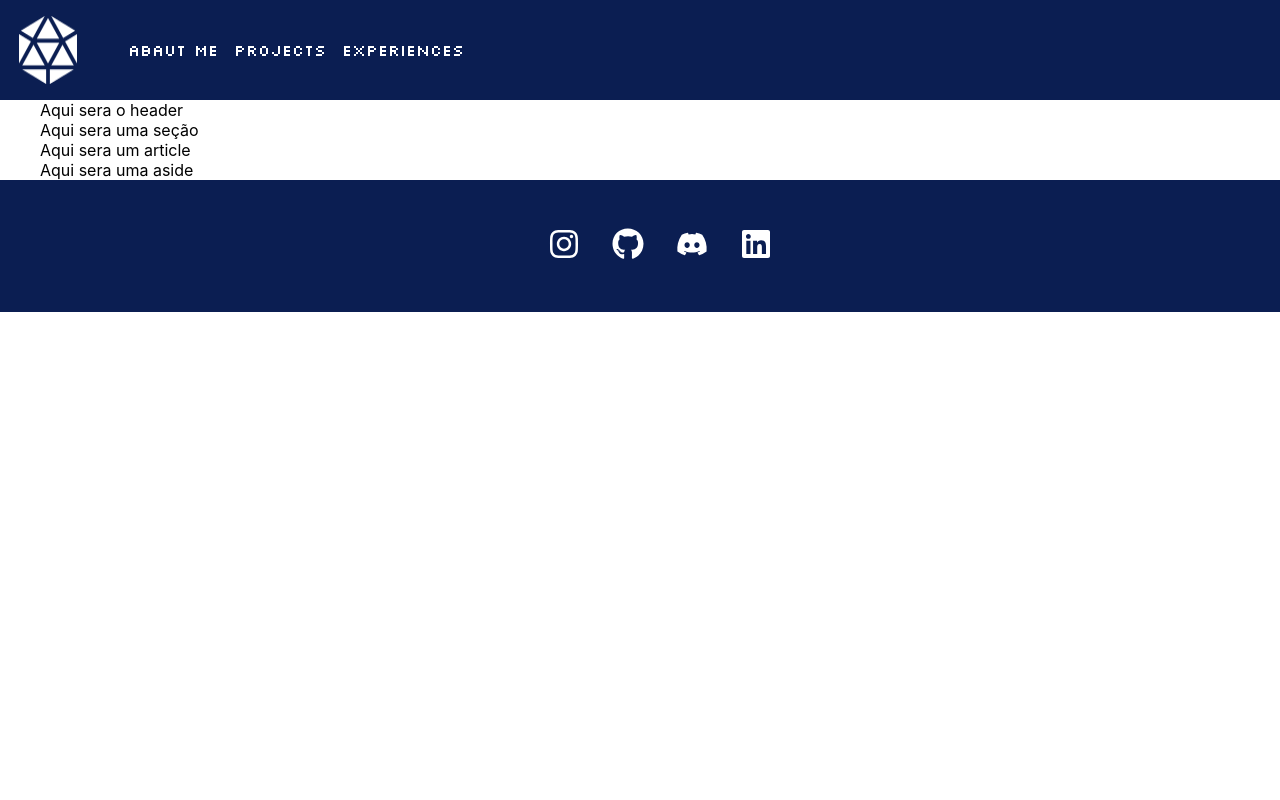
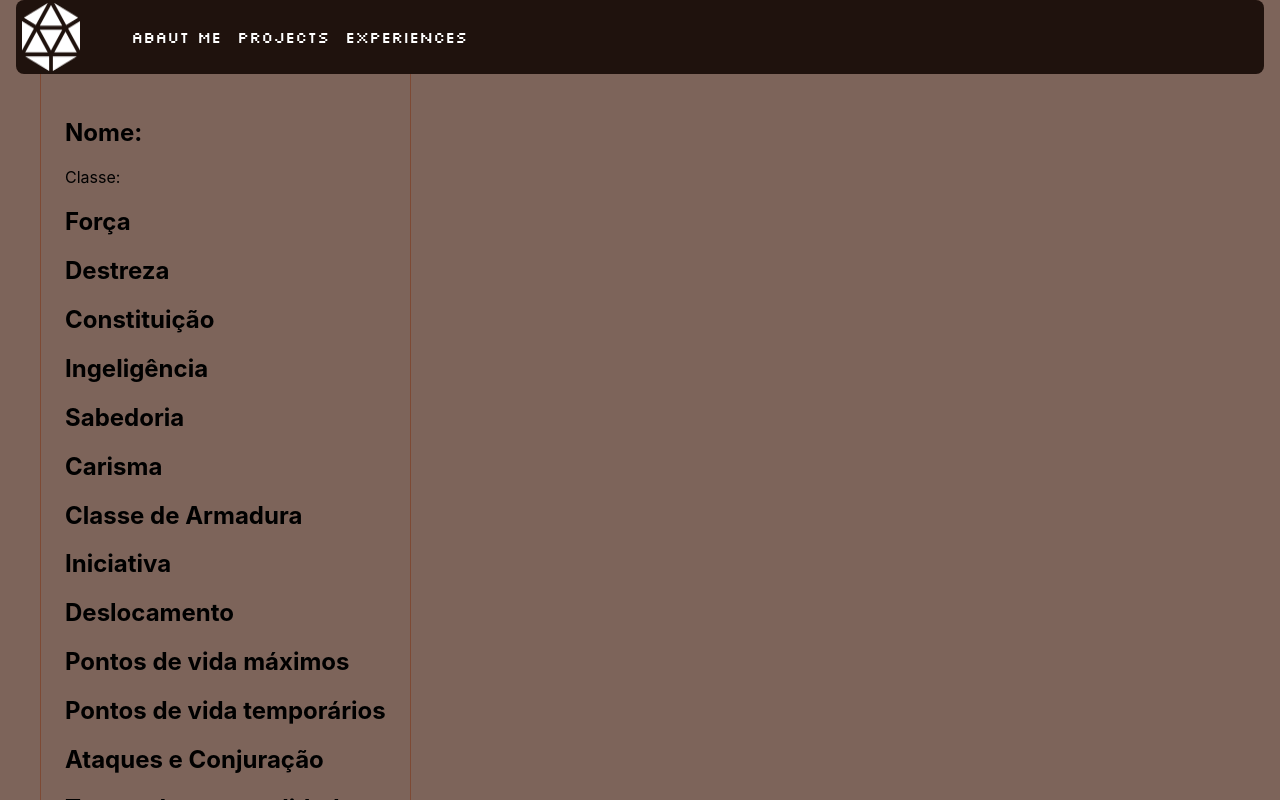
Before and after one commit to KevinDik/Portifolio, a React (Create React App) app: page /abautme in a window 1280 px wide. Shown: the top 800 px of the page. Built offline with nearby package versions, Linux system fonts and the light colour scheme.

Commit message:
08_Definindo perfil do D&D
Parametrização inicial da ficha D&D na página abaut me

```diff
--- a/src/App.css
+++ /dev/null
@@ -1,38 +0,0 @@
-.App {
-  text-align: center;
-}
-
-.App-logo {
-  height: 40vmin;
-  pointer-events: none;
-}
-
-@media (prefers-reduced-motion: no-preference) {
-  .App-logo {
-    animation: App-logo-spin infinite 20s linear;
-  }
-}
-
-.App-header {
-  background-color: #282c34;
-  min-height: 100vh;
-  display: flex;
-  flex-direction: column;
-  align-items: center;
-  justify-content: center;
-  font-size: calc(10px + 2vmin);
-  color: white;
-}
-
-.App-link {
-  color: #61dafb;
-}
-
-@keyframes App-logo-spin {
-  from {
-    transform: rotate(0deg);
-  }
-  to {
-    transform: rotate(360deg);
-  }
-}
--- a/src/App.js
+++ b/src/App.js
@@ -3,12 +3,13 @@ import Navbar from './components/layouts/Navbar'
 import Projects from './components/pages/Projects'
 import Experiences from './components/pages/Experiences'
 import AbautMe from './components/pages/AbautMe'
-import './App.css';
+import styles from './App.module.css'
 import Container from './components/layouts/Container'
 import Footer from './components/layouts/Footer'
 
 function App() {
   return (
+    <div className={styles.app}>
       <Router>
         <Navbar/>
         <Container customClass="min-heigth">
@@ -20,6 +21,7 @@ function App() {
         </Container>
         <Footer/>
       </Router>
+    </div>
   )
 }
 
--- /dev/null
+++ b/src/App.module.css
@@ -0,0 +1,6 @@
+.app {
+  background-color: #7D645A;
+  margin: 0;
+  padding: 0;
+
+}
--- a/src/components/layouts/Article.js
+++ b/src/components/layouts/Article.js
@@ -1,3 +1,12 @@
 export default function Article() {
-    return(<section>Aqui sera um article</section>)
+    return(
+    <article>
+        <h2>Classe de Armadura</h2>
+        <h2>Iniciativa</h2>
+        <h2>Deslocamento</h2>
+        <h2>Pontos de vida máximos</h2>
+        <h2>Pontos de vida temporários</h2>
+        <h2>Ataques e Conjuração</h2>
+    </article>
+    )
 }
--- a/src/components/layouts/Aside.js
+++ b/src/components/layouts/Aside.js
@@ -1,3 +1,10 @@
 export default function Aside() {
-    return(<section>Aqui sera uma aside</section>)
+    return(
+    <aside>
+        <h2>Traços de personalidade</h2>
+        <h2>Ideais</h2>
+        <h2>Vínculos</h2>
+        <h2>Fraquezas</h2>
+    </aside>
+    )
 }
--- a/src/components/layouts/Footer.module.css
+++ b/src/components/layouts/Footer.module.css
@@ -1,8 +1,10 @@
 .footer {
-    background-color: #0B1E52;
+    background-color: #1f120d;
     color: white;
-    padding: 2em;
+    padding: 0.2em;
     text-align: right;
+    border-radius: 0.5em;
+    margin: 0 1em;
 }
 
 .social_list {
@@ -21,5 +23,5 @@
 }
 
 .social_list svg:hover {
-    color: #FAB770;
+    color: #8d2416;
 }
--- a/src/components/layouts/Header.js
+++ b/src/components/layouts/Header.js
@@ -1,7 +1,8 @@
 export default function Header() {
     return (
         <header>
-            Aqui sera o header
+            <h2>Nome: </h2>
+            <p>Classe: </p>
         </header>
     )
 }
--- a/src/components/layouts/Navbar.module.css
+++ b/src/components/layouts/Navbar.module.css
@@ -1,8 +1,10 @@
 .navbar {
     display: flex;
     justify-content: space-between;
-    padding: 1em;
-    background-color: #0B1E52;
+    padding: 0.2em;
+    background-color: #1f120d;
+    border-radius: 0.5em;
+    margin: 0 1em;
 }
 
 .list {
@@ -23,6 +25,6 @@
 }
 
 .item a:hover {
-    color: #FAB770;
+    color: #8d2416;
     transition: 0.7s;
 }
--- a/src/components/layouts/Section.js
+++ b/src/components/layouts/Section.js
@@ -1,3 +1,11 @@
 export default function Section() {
-    return(<section>Aqui sera uma seção</section>)
+    return(
+    <section>
+        <h2>Força</h2>
+        <h2>Destreza</h2>
+        <h2>Constituição</h2>
+        <h2>Ingeligência</h2>
+        <h2>Sabedoria</h2>
+        <h2>Carisma</h2>
+    </section>)
 }
--- a/src/components/pages/AbautMe.js
+++ b/src/components/pages/AbautMe.js
@@ -4,9 +4,11 @@ import Section from "../layouts/Section"
 import Article from "../layouts/Article"
 import Aside from "../layouts/Aside"
 
+import styles from "./AbautMe.module.css"
+
 export default function AbautMe() {
     return (
-        <div>
+        <div className={styles.abautme}>
             <Audios position="0"/>
             <Header/>
             <Section/>
--- /dev/null
+++ b/src/components/pages/AbautMe.module.css
@@ -0,0 +1,6 @@
+.abautme {
+    border-left: 1px solid #7D4934;
+    border-right: 1px solid #7D4934;
+    margin: 0;
+    padding: 1.5em;
+}
```
Lines whose indentation alone changed are shown as unchanged.
